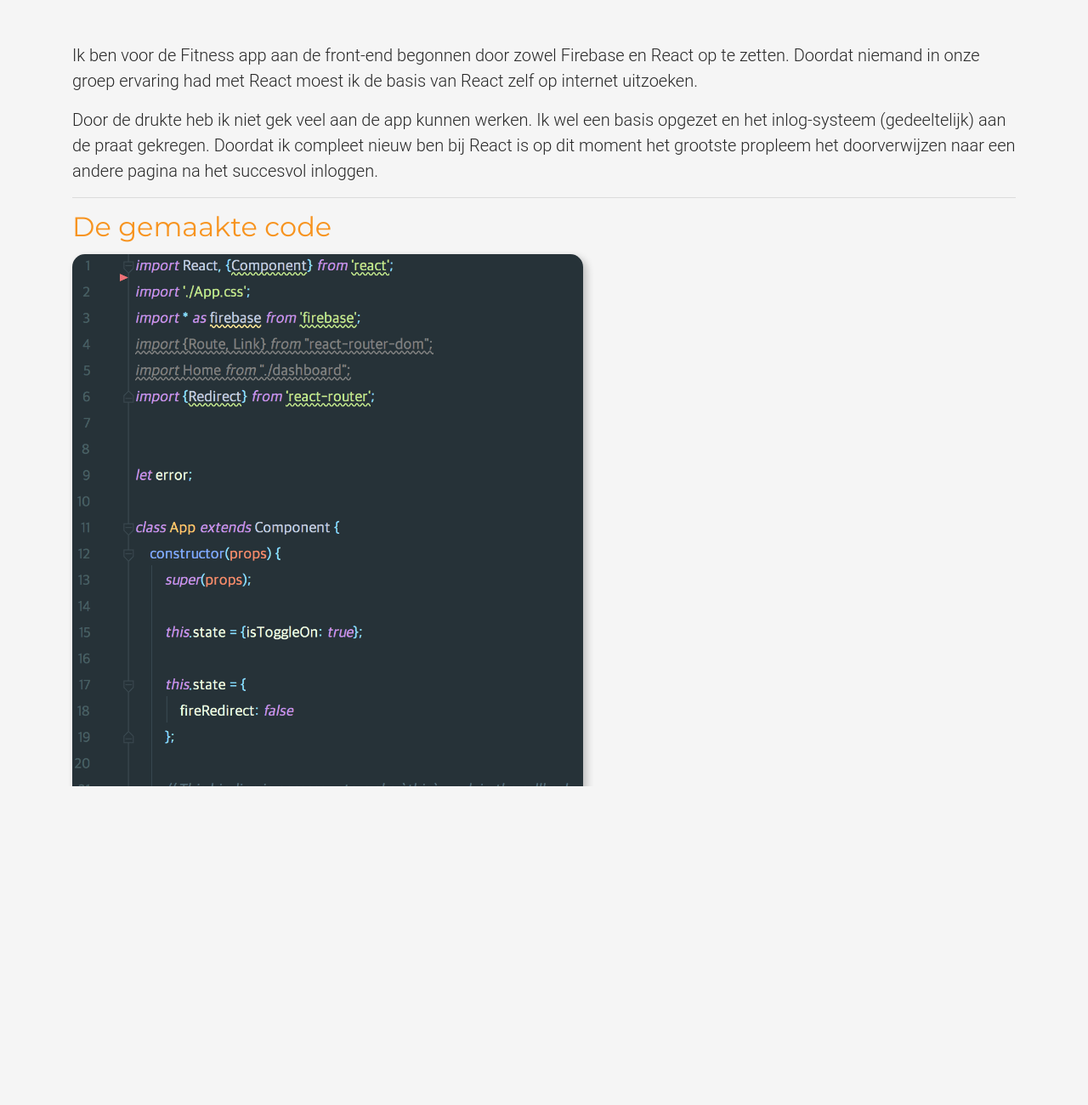
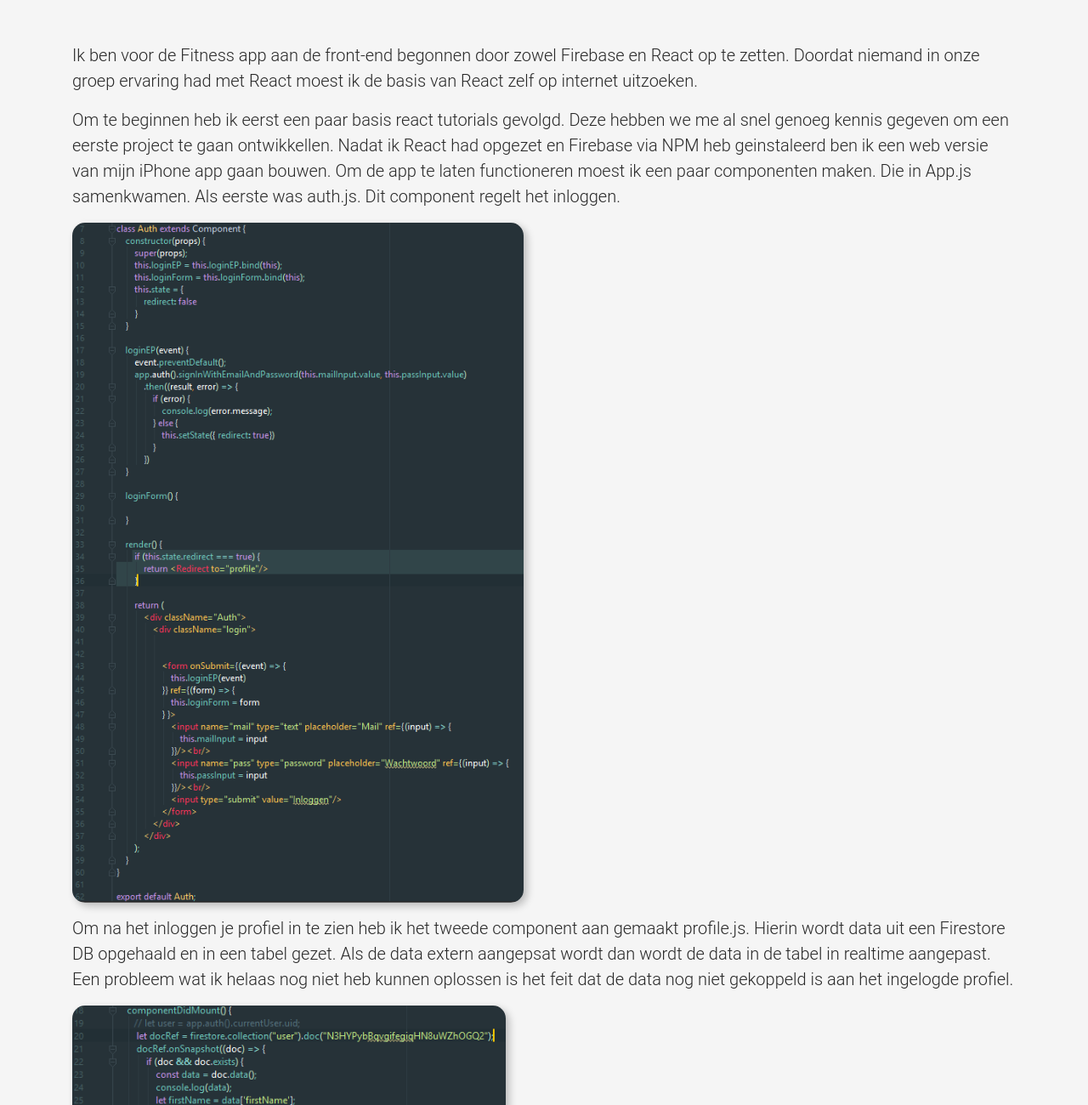
Before and after one commit to MickJasker/portfolioWebsite, a plain HTML site: page public/portfolio/fitnessAppCode.html in a window 1280 px wide. Shown: the part 600-1900 px from the top of the page at 85% size. Drawn offline with Linux system fonts and the light colour scheme.

Commit message:
Laatste commit voor assessment

```diff
--- a/public/portfolio/fitnessAppCode.html
+++ b/public/portfolio/fitnessAppCode.html
@@ -2,7 +2,7 @@
 <html lang="nl">
 	<head>
 		<meta charset="UTF-8">
-		<title>Front end - Mick Jasker</title>
+		<title>React & Firebase App - Mick Jasker</title>
 		<link rel="stylesheet" href="../main/style.css">
 		<link href="https://fonts.googleapis.com/css?family=Montserrat:100,200,400,900|Open+Sans:400,700"
 		      rel="stylesheet">
@@ -22,8 +22,8 @@
 		<main>
 			<section class="landing" style="background-image: url(../main/img/fitnessApp.jpg)">
 				<div class="title">
-					<h1>Front-end</h1>
-					<h3>BW ventures</h3>
+					<h1>React & Firebase App</h1>
+					<h3>Fitness app</h3>
 				</div>
 			</section>
 			<section class="content container">
@@ -31,15 +31,27 @@
 					<p>Ik ben voor de Fitness app aan de front-end begonnen door zowel Firebase en React op te zetten.
 						Doordat niemand in onze groep ervaring had met React moest ik de basis van React zelf op
 						internet uitzoeken.</p>
-					<p>Door de drukte heb ik niet gek veel aan de app kunnen werken. Ik wel een basis opgezet en het
-						inlog-systeem (gedeeltelijk) aan de praat gekregen. Doordat ik compleet nieuw ben bij React is
-						op dit moment het grootste propleem het doorverwijzen naar een andere pagina na het succesvol
-						inloggen.</p>
+					<p>Om te beginnen heb ik eerst een paar basis react tutorials gevolgd. Deze hebben we me al snel
+						genoeg kennis gegeven om een eerste project te gaan ontwikkellen. Nadat ik React had opgezet en
+						Firebase via NPM heb geinstaleerd ben ik een web versie van mijn iPhone app gaan bouwen. Om de
+						app te laten functioneren moest ik een paar componenten maken. Die in App.js samenkwamen. Als
+						eerste was auth.js. Dit component regelt het inloggen.</p>
+					<img src="../main/img/auth.PNG" alt="code">
+					<p>Om na het inloggen je profiel in te zien heb ik het tweede component aan gemaakt profile.js.
+						Hierin wordt data uit een Firestore DB opgehaald en in een tabel gezet. Als de data extern
+						aangepsat wordt dan wordt de data in de tabel in realtime aangepast. Een probleem wat ik helaas
+						nog niet heb kunnen oplossen is het feit dat de data nog niet gekoppeld is aan het ingelogde
+						profiel.</p>
+					<img src="../main/img/profile.PNG" alt="code">
+					<p>Om de app compleet te maken heb ik het editProfile.js component gemaakt. Dit component zorgt ervoor dat formdata naar de firestore DB wordt verzonden.</p>
+					<img src="../main/img/editProfile.PNG" alt="code">
 					<hr>
-					<h2>De gemaakte code</h2>
-					<img src="../main/img/code1.png" alt="Code">
-					<img src="../main/img/code2.png" alt="Code">
-					<img src="../main/img/code3.png" alt="Code">
+					<p>Ik ben voor de beperkte tijd die nog had best tevreden over dit projectje. In de toekomst wil ik dan ook meer met frameworks zoals React, Angular of Vue. Een aantal dingen die nog had willen toevoegen was:</p>
+					<ul>
+						<li>CSS</li>
+						<li>Profiel data gekoppeld aan de ingelogde gebruiker</li>
+						<li>Elegantere navigatie</li>
+					</ul>
 				</article>
 			</section>
 		</main>
```
Also changed, not shown: public/main/img/auth.PNG (added), public/main/img/editProfile.PNG (added), public/main/img/profile.PNG (added), 1 other file.
